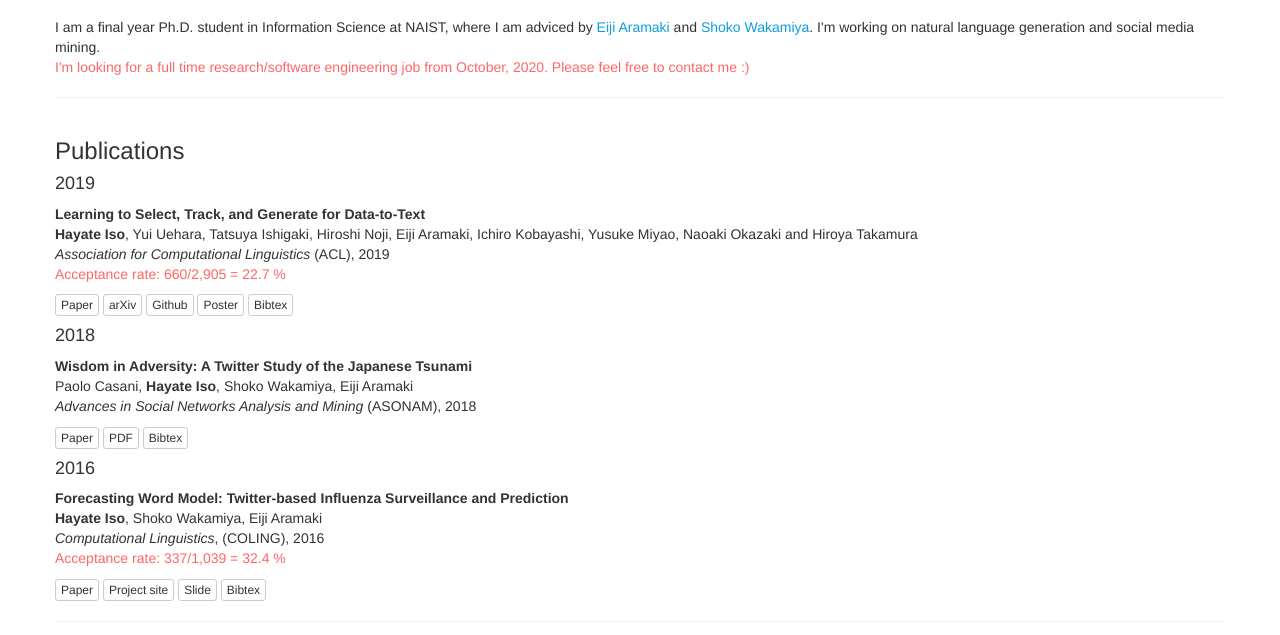
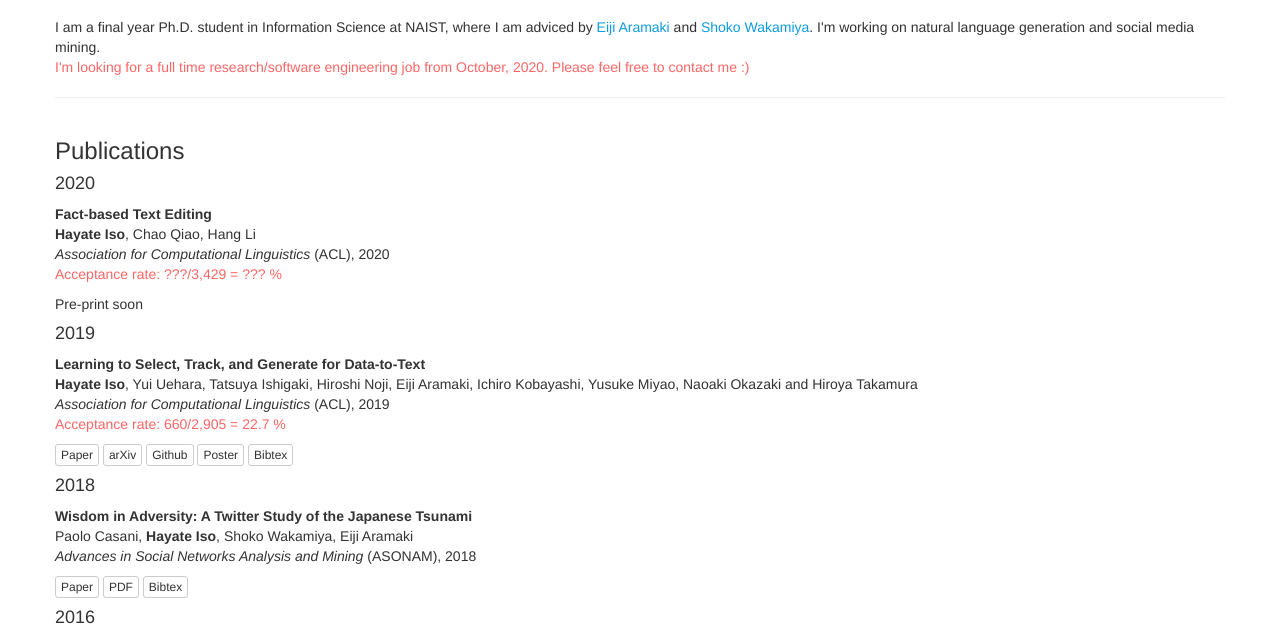
Before and after one commit to isomap/isomap.github.io, a plain HTML site: page index.html in a window 1280 px wide. Shown: the part 163-798 px from the top of the page. Drawn offline with nearby package versions, Linux system fonts and the light colour scheme; files whose address does not match are found by name.

Commit message:
:sparkles: Update.

```diff
--- a/index.html
+++ b/index.html
@@ -48,6 +48,17 @@
 
     <div class="row">
       <h3>Publications</h3>
+      <h4>2020</h4>
+        <p>
+          <strong>Fact-based Text Editing</strong> <br>
+          <strong>Hayate Iso</strong>, Chao Qiao, Hang Li<br>
+          <i>Association for Computational Linguistics</i> (ACL), 2020 <br>
+          <span style="color:#ff6666">Acceptance rate: ???/3,429 = ??? % </span><br>
+          <div>
+            Pre-print soon
+          </div>
+        </p>
+
       <h4>2019</h4>
         <p>
           <strong>Learning to Select, Track, and Generate for Data-to-Text</strong> <br>
```
Also changed, not shown: 1 other file.
